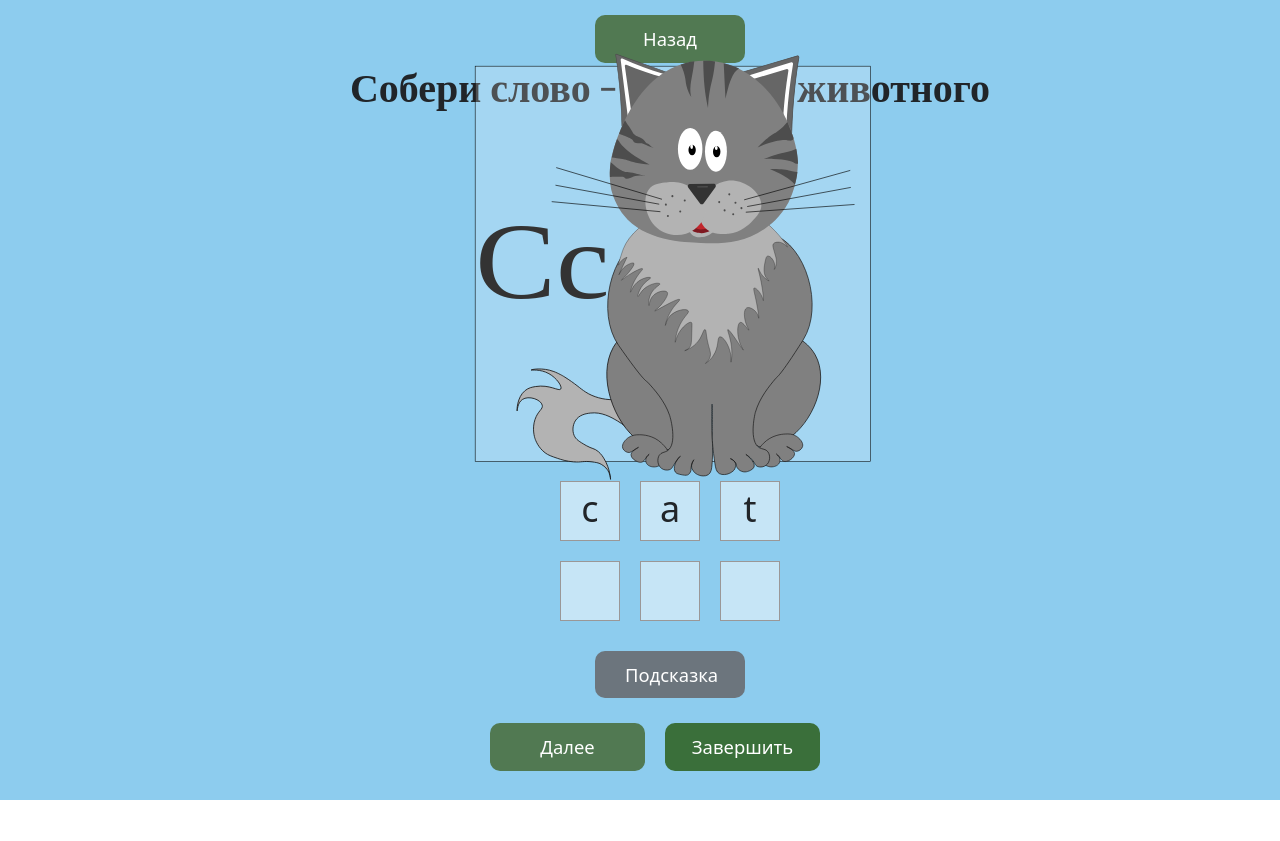
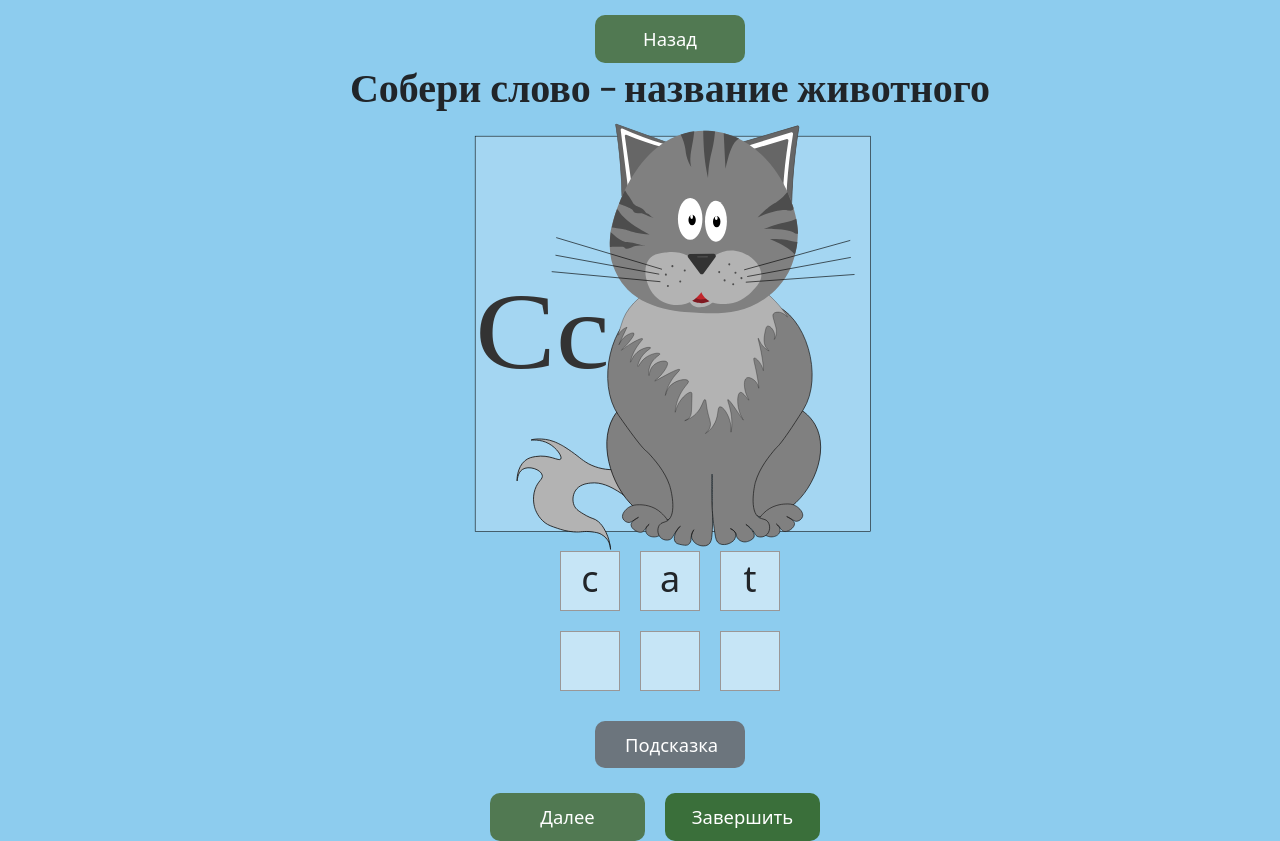
Before and after one commit to AnigalHub/DrawnSVGWithAnimation, a Vue app: page /wordConstructor in a window 1280 px wide. Before the commit the page ends 800 px from the top, so only its background shows below. Built offline with nearby package versions, Linux system fonts and the light colour scheme; a web font is replaced by a local one.

Commit message:
изменены стили для svg

```diff
--- a/src/components/wordConstructor.vue
+++ b/src/components/wordConstructor.vue
@@ -15,10 +15,7 @@
                      @dragover.prevent @dragenter.prevent  @drop="onDrop($event, animalName)"
                      draggable @dragstart="startDrag($event,x,index)">{{x}}</div>
             </div>
-            <b-modal ref="modalError">
-                <p>Ошибка!</p>
-            </b-modal>
-            <b-modal ref="modalEnd">
+            <b-modal ref="modal">
                 <p>Игра завершена!</p>
                 <p>Количество набранных баллов:</p>
                 <p>За правильное написание животного - 1 балл.</p>
@@ -58,7 +55,7 @@
         },
         methods:{
             showModal(){
-                this.$refs['modalEnd'].show()
+                this.$refs['modal'].show()
             },
             showNameAnimal(){
              this.$refs['modalHelp'].show()
@@ -72,19 +69,21 @@
               return  array.map(i=>[Math.random(), i]).sort().map(i=>i[1])
             },
             startDrag(evt,item,id){
+                console.log(evt)
                 evt.dataTransfer.dropEffect = 'move'
                 evt.dataTransfer.effectAllowed = 'move'
+                console.log(item)
                 evt.dataTransfer.setData('letter', JSON.stringify({item:item,id:id}))
             },
             onDrop(evt,list){
                 const data = evt.dataTransfer.getData('letter')
                 let parsedData = JSON.parse(data)
+                console.log(evt)
                 list[evt.toElement.id]=parsedData.item
-                console.log(list[evt.toElement.id])
 
                 /*удаление*/
                 let a = this.randomLettersAnimal.splice(parsedData.id,1)
-                //console.log(a)
+                console.log(a)
             }
         }
     }
@@ -107,7 +106,7 @@
          display: block;
          width: 650px;
          height: 480px;
-         margin: -115px auto 0 !important;
+         margin: -45px auto 0 !important;
      }
      .buttonGame{margin-top: 25px;}
      .letters{margin-top: -20px !important;}
```
